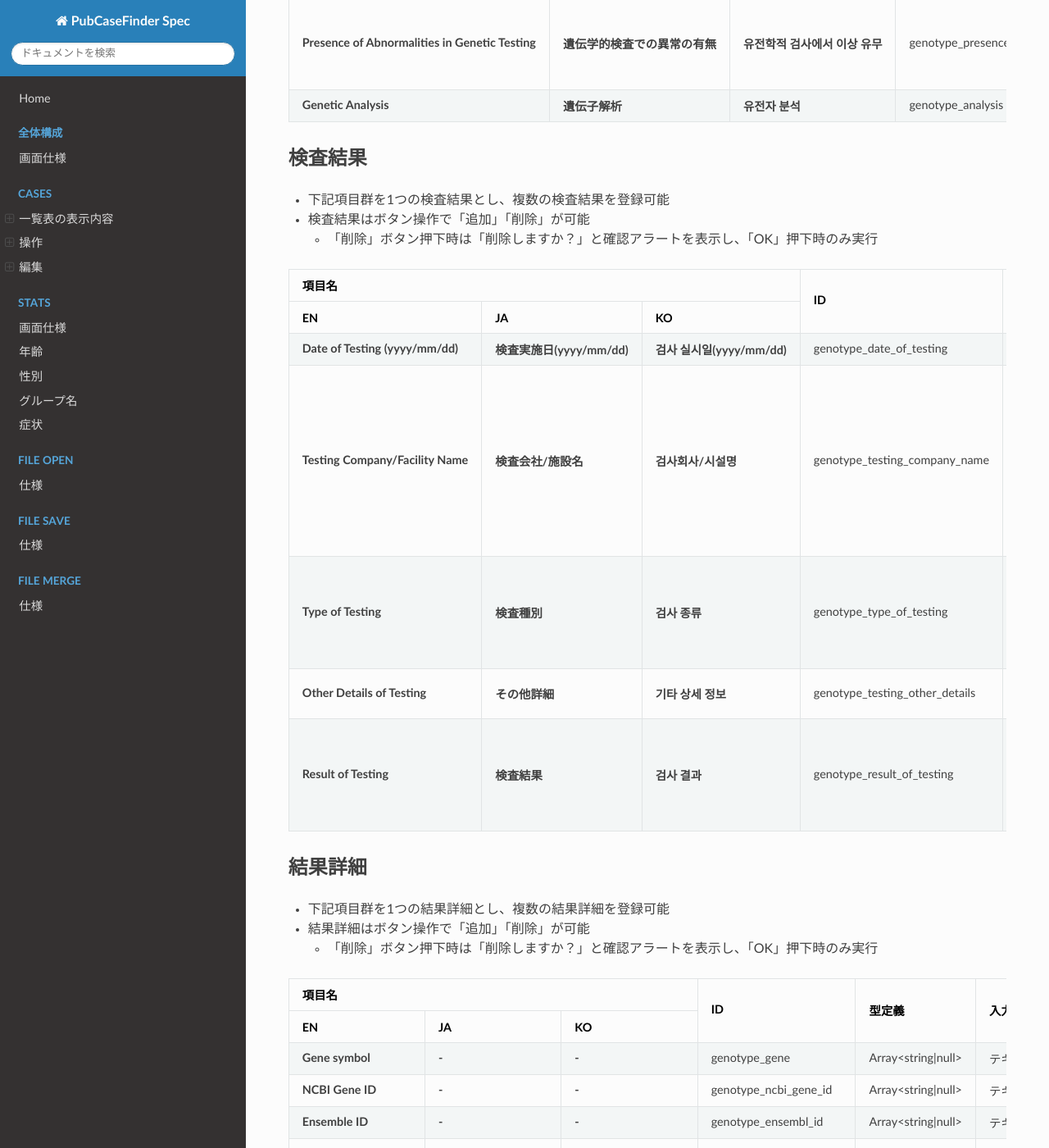
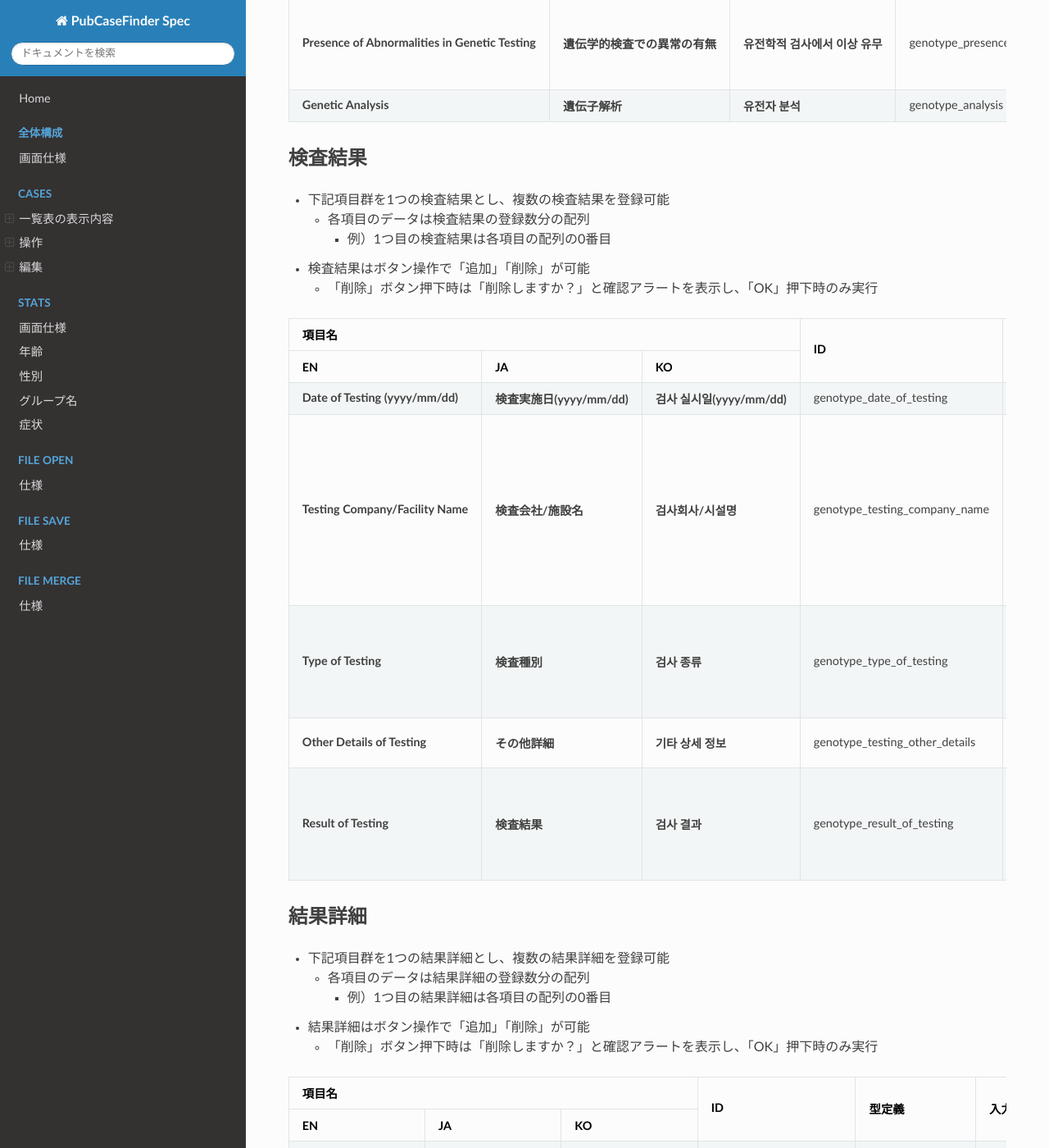
Before and after one commit to PubCaseFinder/pubcasefinder_spec, an MkDocs documentation site: the page built from docs/cases/edit/genotype.md, in a window 1280 px wide and 1400 px high, scrolled down 422 px. Shown: the whole window at 82% size. Built offline with MkDocs 1.6.1, drawn with Linux system fonts in a browser that asks for light colours; nearby versions of some CDN libraries.

Commit message:
遺伝型>検査結果・結果詳細：データの持ち方について追記

```diff
--- a/docs/cases/edit/genotype.md
+++ b/docs/cases/edit/genotype.md
@@ -141,6 +141,8 @@
 ## 検査結果
 
 - 下記項目群を1つの検査結果とし、複数の検査結果を登録可能
+    - 各項目のデータは検査結果の登録数分の配列
+        - 例）1つ目の検査結果は各項目の配列の0番目
 - 検査結果はボタン操作で「追加」「削除」が可能
     - 「削除」ボタン押下時は「削除しますか？」と確認アラートを表示し、「OK」押下時のみ実行
 
@@ -354,6 +356,8 @@
 ## 結果詳細
 
 - 下記項目群を1つの結果詳細とし、複数の結果詳細を登録可能
+    - 各項目のデータは結果詳細の登録数分の配列
+        - 例）1つ目の結果詳細は各項目の配列の0番目
 - 結果詳細はボタン操作で「追加」「削除」が可能
     - 「削除」ボタン押下時は「削除しますか？」と確認アラートを表示し、「OK」押下時のみ実行
 
```
